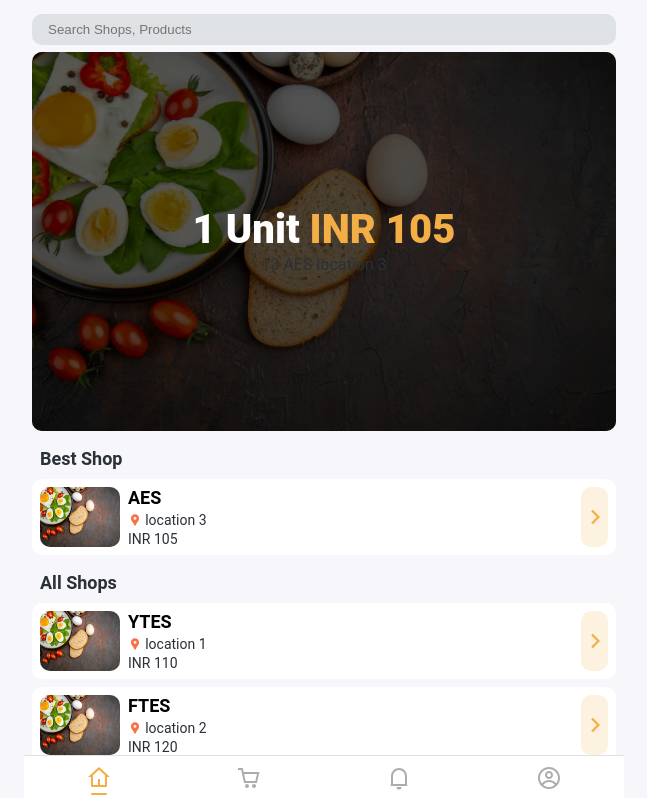
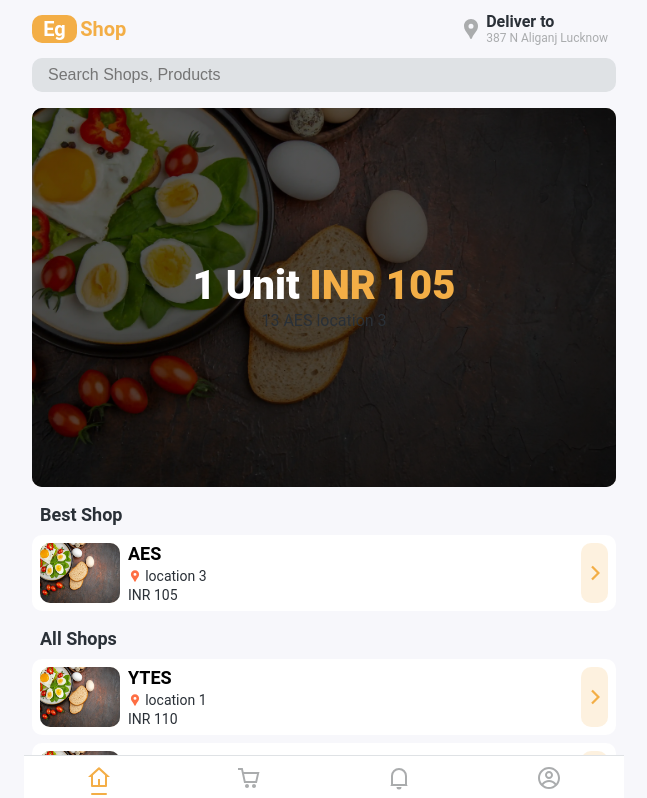
Before and after one commit to MohammadDanishJ/React-Shop, a React (Create React App) app: page /home in a window 1280 px wide. Shown: the top 798 px of the page, without its empty margins (316-963 px from the left). Built offline with nearby package versions, Linux system fonts and the light colour scheme.

Commit message:
added header component

```diff
--- a/src/components/card/card.styles.scss
+++ b/src/components/card/card.styles.scss
@@ -37,6 +37,10 @@
                 background-repeat: no-repeat;
                 // filter: $svgPrimaryFilter;
                 filter: $filterRedGrad2;
+                img{
+                    height: 14px;
+                    width: 14px;
+                }
             }
             span {
                 padding-left: 0.2rem;
--- /dev/null
+++ b/src/components/header/header.component.jsx
@@ -0,0 +1,27 @@
+import React from 'react';
+import './header.styles.scss';
+import logo from '../../assets/logo512.png';
+import location from '../../assets/icons/location.svg';
+
+const Header = ({ children }) => {
+    return (
+        <div className="header">
+            <div className="main fl fl-j-sb">
+                <div className="logo fl fl-c" >
+                    <div className="logoPrimary fl fl-c">Eg</div>
+                    <div className="logoSecondary fl fl-c">Shop</div>
+                </div>
+                <div className='location fl fl-c fl-j-fs '>
+                    <img src={location} alt="" />
+                    <div className="deliver w100 lhinit">
+                        <div className="title">Deliver to</div>
+                        <div className="add">387 N Aliganj Lucknow</div>
+                    </div>
+                </div>
+            </div>
+            {children}
+        </div>
+    );
+};
+
+export default Header;
--- /dev/null
+++ b/src/components/header/header.styles.scss
@@ -0,0 +1,41 @@
+@import "../../styles/colors";
+.header {
+    padding-bottom: 0.6rem;
+    .main {
+        padding-bottom: 0.2rem;
+            height: 45px;
+        .logo {
+            font-weight: 600;
+            font-size: 20px;
+            .logoPrimary {
+                padding: .1rem 0;
+                border-radius: 10px;
+                background: $primary;
+                color: $white;
+                width: 45px;
+            }
+            .logoSecondary {
+                padding-left: 0.2rem;
+                color: $primary;
+            }
+        }
+
+        .location {
+            padding-right: 0.5rem;
+            img {
+                filter: $filterGrey4;
+            }
+            .deliver {
+                padding-left: 0.2rem;
+                .title {
+                    font-weight: 600;
+                    color: $grey1;
+                }
+                .add {
+                    color: $grey4;
+                    font-size: 12px;
+                }
+            }
+        }
+    }
+}
--- a/src/components/search/search.styles.scss
+++ b/src/components/search/search.styles.scss
@@ -1,12 +1,13 @@
 @import "../../styles/colors";
 .search-box {
-    padding: 0.4rem 0;
+    padding: 0.3rem 0 .4rem;
     z-index: 1;
     input {
         background: $grey3;
         color: $grey1;
         border-radius: 10px;
         caret-color: $green;
+        font-size: 16px;
     }
     .hasSearchWord {
         border-radius: 10px 10px 0 0;
--- a/src/pages/home/index.jsx
+++ b/src/pages/home/index.jsx
@@ -7,6 +7,7 @@ import "../index.styles.scss";
 import { shop } from "../../data";
 import './index.styles.scss';
 import Search from "../../components/search/search.component";
+import Header from "../../components/header/header.component";
 
 const Home = () => {
     tabTitle(document.location.pathname);
@@ -17,7 +18,10 @@ const Home = () => {
 
     return (
         <Container>
-            <Search placeholder='Search Shops, Products' data={shop}></Search>
+            <Header>
+                <Search placeholder='Search Shops, Products' data={shop}></Search>
+            </Header>
+
             <Banner value={minShop} />
             {/* card for min shop */}
             <div className="fl fl-d-cl shop-container">
```
Also changed, not shown: src/assets/icons/location.svg, src/assets/logo512.png (added).
